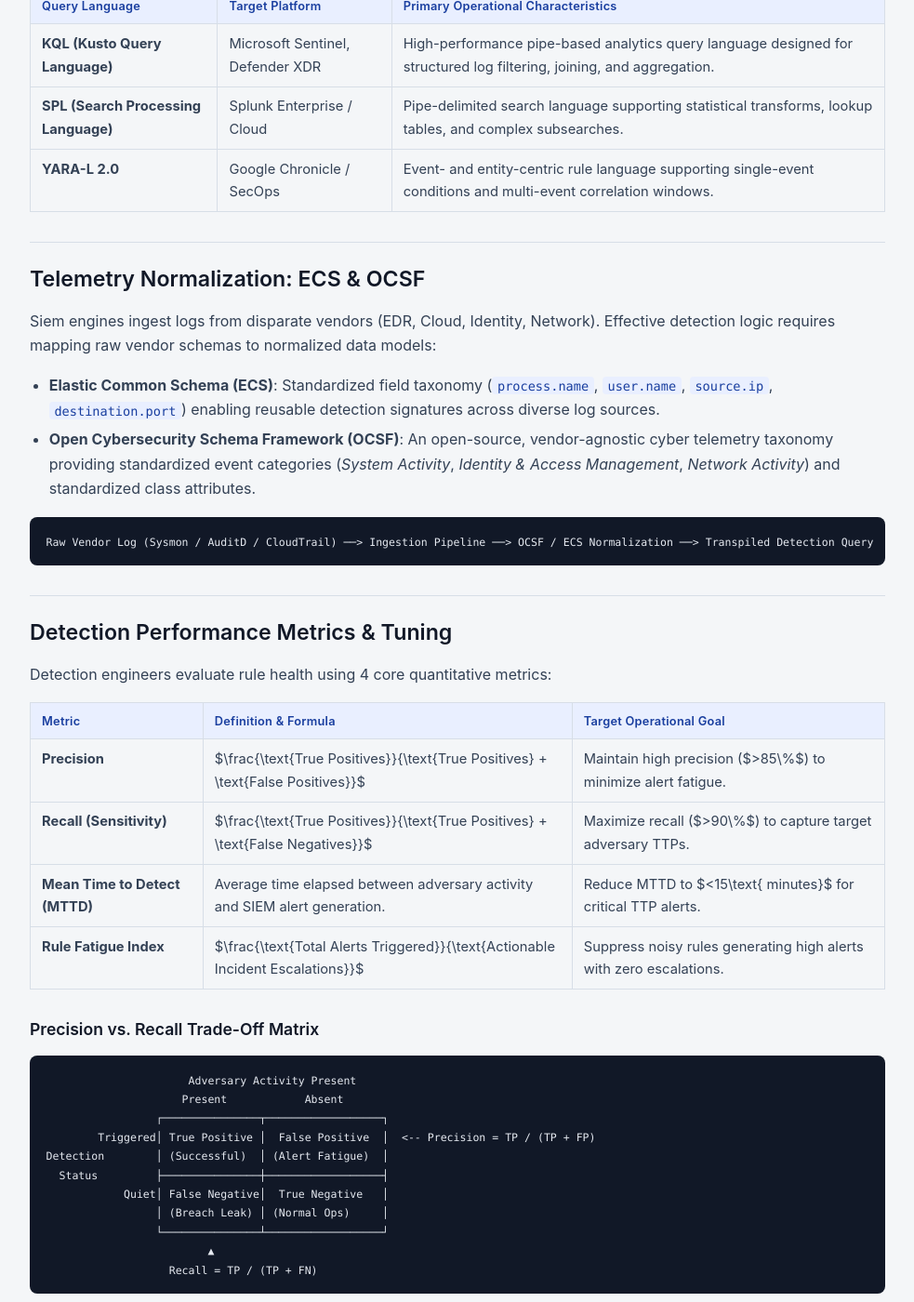
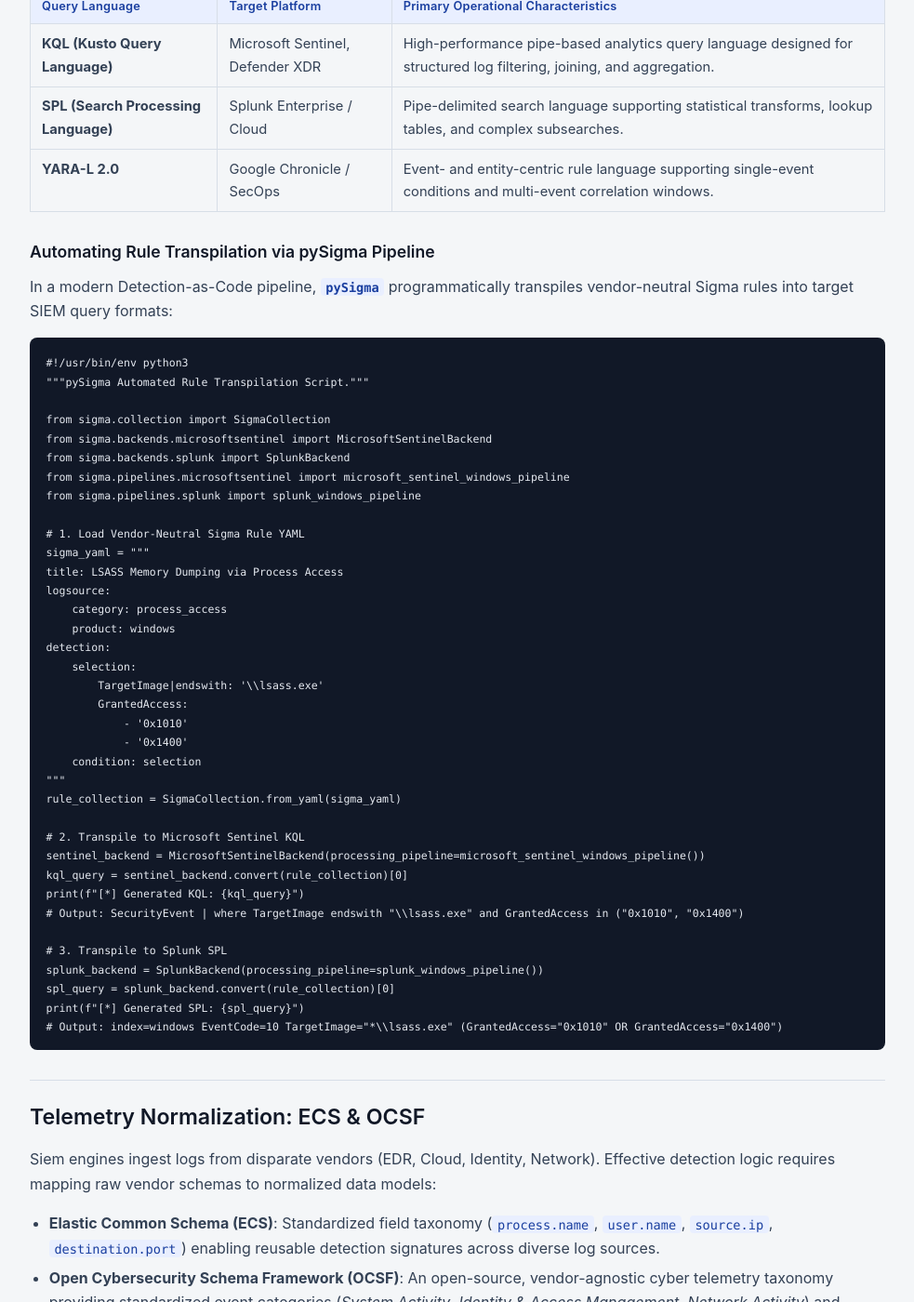
Before and after one commit to llody9977/journal, a Jekyll site: the page built from topics/detection-engineering.md, in a window 1280 px wide and 1400 px high, scrolled down 2707 px. Shown: the whole window at 93% size, without its empty margins (280-1263 px from the left). Built offline with Jekyll 4.4.1, drawn with Linux system fonts in a browser that asks for light colours; some of the changed text lies outside the part shown.

Commit message:
feat(optional-items): implement pySigma transpilation, Atomic Red Team payloads, automated GRC Boto3 evidence collection, and ISO 27701:2025 PIMS control mappings

````diff
--- a/topics/detection-engineering.md
+++ b/topics/detection-engineering.md
@@ -87,13 +87,56 @@ rule Detect_Suspicious_Dump_Strings {
 }
 ```
 
-### 3. Native SIEM Analytics Query Languages
+### 3. Native SIEM Analytics Query Languages & pySigma Transpilation
 
 | Query Language | Target Platform | Primary Operational Characteristics |
 |---|---|---|
 | **KQL (Kusto Query Language)** | Microsoft Sentinel, Defender XDR | High-performance pipe-based analytics query language designed for structured log filtering, joining, and aggregation. |
 | **SPL (Search Processing Language)** | Splunk Enterprise / Cloud | Pipe-delimited search language supporting statistical transforms, lookup tables, and complex subsearches. |
 | **YARA-L 2.0** | Google Chronicle / SecOps | Event- and entity-centric rule language supporting single-event conditions and multi-event correlation windows. |
+
+### Automating Rule Transpilation via pySigma Pipeline
+
+In a modern Detection-as-Code pipeline, **`pySigma`** programmatically transpiles vendor-neutral Sigma rules into target SIEM query formats:
+
+```python
+#!/usr/bin/env python3
+"""pySigma Automated Rule Transpilation Script."""
+
+from sigma.collection import SigmaCollection
+from sigma.backends.microsoftsentinel import MicrosoftSentinelBackend
+from sigma.backends.splunk import SplunkBackend
+from sigma.pipelines.microsoftsentinel import microsoft_sentinel_windows_pipeline
+from sigma.pipelines.splunk import splunk_windows_pipeline
+
+# 1. Load Vendor-Neutral Sigma Rule YAML
+sigma_yaml = """
+title: LSASS Memory Dumping via Process Access
+logsource:
+    category: process_access
+    product: windows
+detection:
+    selection:
+        TargetImage|endswith: '\\lsass.exe'
+        GrantedAccess:
+            - '0x1010'
+            - '0x1400'
+    condition: selection
+"""
+rule_collection = SigmaCollection.from_yaml(sigma_yaml)
+
+# 2. Transpile to Microsoft Sentinel KQL
+sentinel_backend = MicrosoftSentinelBackend(processing_pipeline=microsoft_sentinel_windows_pipeline())
+kql_query = sentinel_backend.convert(rule_collection)[0]
+print(f"[*] Generated KQL: {kql_query}")
+# Output: SecurityEvent | where TargetImage endswith "\\lsass.exe" and GrantedAccess in ("0x1010", "0x1400")
+
+# 3. Transpile to Splunk SPL
+splunk_backend = SplunkBackend(processing_pipeline=splunk_windows_pipeline())
+spl_query = splunk_backend.convert(rule_collection)[0]
+print(f"[*] Generated SPL: {spl_query}")
+# Output: index=windows EventCode=10 TargetImage="*\\lsass.exe" (GrantedAccess="0x1010" OR GrantedAccess="0x1400")
+```
 
 ## Telemetry Normalization: ECS & OCSF
 
````
Also changed, not shown: reviews/2026-08-13-section-9-closure-review.md (added, +78 -0 lines), topics/adversary-emulation.md (+16 -0 lines), topics/grc-framework-strategy.md (+35 -0 lines), topics/regulatory-compliance-mandates.md (+12 -0 lines).
